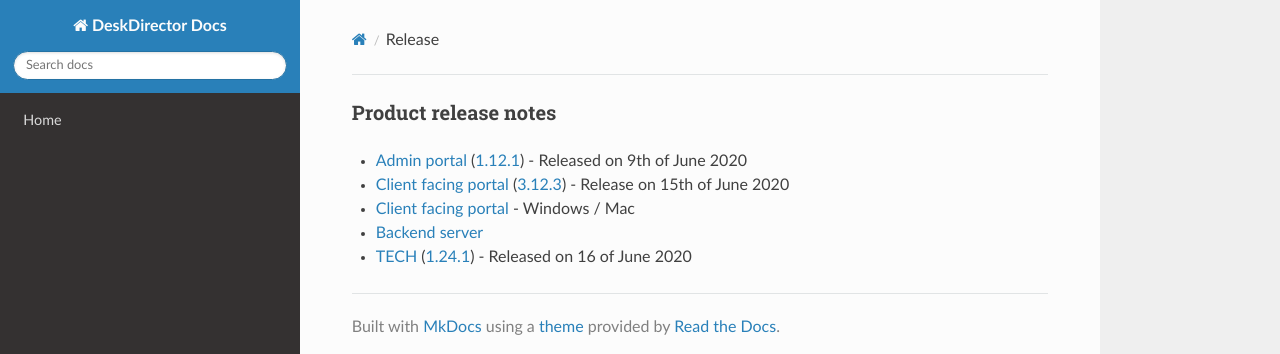
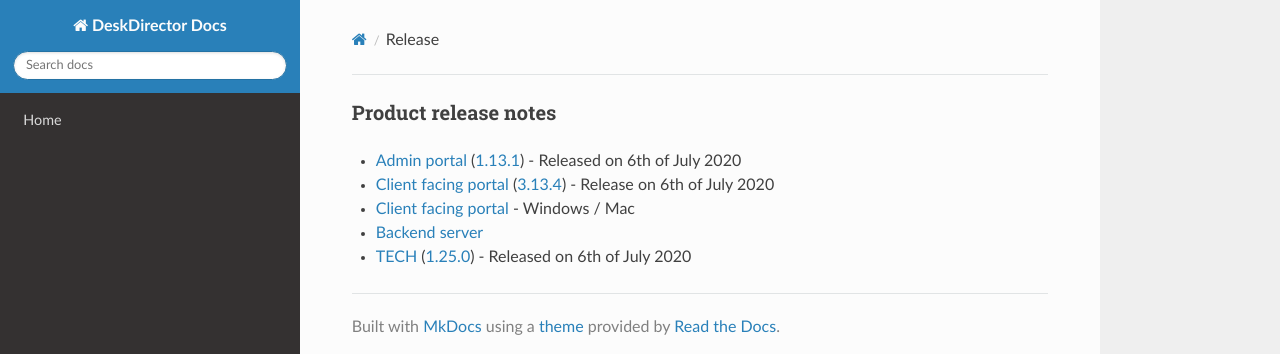
Before and after one commit to DeskDirector/docs, an MkDocs documentation site: the page built from docs/_contents/admin/home/release.md, in a window 1280 px wide. Shown: the top 354 px of the page. Built offline with MkDocs 1.6.1, drawn with Linux system fonts in a browser that asks for light colours; nearby versions of some CDN libraries; old or Windows-style settings are respelled for this version of MkDocs.

Commit message:
Update release.md

```diff
--- a/docs/_contents/admin/home/release.md
+++ b/docs/_contents/admin/home/release.md
@@ -1,6 +1,6 @@
 ### Product release notes
-* [Admin portal](/release-notes/admin) ([1.12.1](/release-notes/admin/v1.12.1)) - Released on 9th of June 2020
-* [Client facing portal](/release-notes/portal) ([3.12.3](/release-notes/portal/v3.11)) - Release on 15th of June 2020
+* [Admin portal](/release-notes/admin) ([1.13.1](/release-notes/admin/v1.13.1)) - Released on 6th of July 2020
+* [Client facing portal](/release-notes/portal) ([3.13.4](/release-notes/portal/v3.13)) - Release on 6th of July 2020
 * [Client facing portal](https://help.deskdirector.com/article/4uzjpwaiou-dd-portal-changelog) - Windows / Mac
 * [Backend server](https://help.deskdirector.com/article/5ml4ieesph-server-changelog)
-* [TECH](/release-notes/tech) ([1.24.1](/release-notes/tech/v1.24)) - Released on 16 of June 2020
+* [TECH](/release-notes/tech) ([1.25.0](/release-notes/tech/v1.25)) - Released on 6th of July 2020
```
